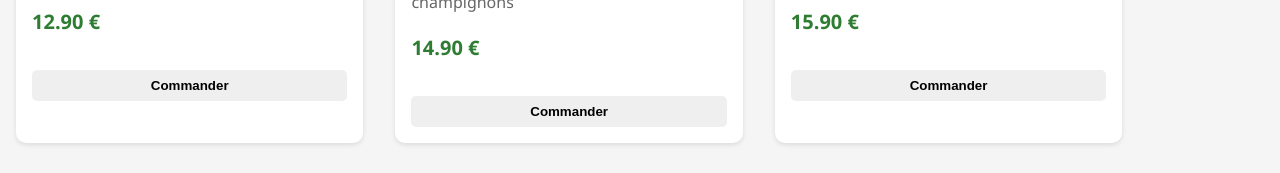
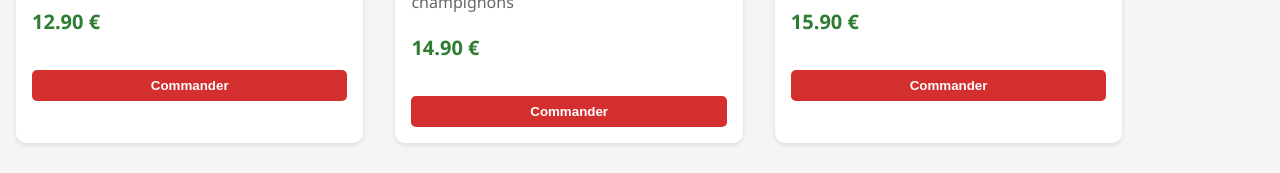
Before and after one commit to Devaldrit/react-init-pizzeria-02, a React (Create React App) app in the folder pizzeria/: page / in a window 1280 px wide. Shown: the part 507-680 px from the top of the page. Built offline with nearby package versions, Linux system fonts and the light colour scheme; grey boxes are pictures that could not be loaded.

Commit message:
reglage du style sur le boutton

```diff
--- a/pizzeria/src/components/Button/Button.js
+++ b/pizzeria/src/components/Button/Button.js
@@ -2,7 +2,7 @@ import classes from "./Button.module.css";
 export function Button(props){
     return(
         <div className={classes["buttons"]}>
-            <button className={classes["btn-order"]} className={classes["btn"]}>Commander</button>
+            <button className={`${classes.order} ${classes.btn}`}>Commander</button>
         </div>
     );
 }
--- a/pizzeria/src/components/Button/Button.module.css
+++ b/pizzeria/src/components/Button/Button.module.css
@@ -12,10 +12,10 @@
     font-weight: bold;
     transition: background-color 0.3s ease;
 }
-.btn-order {
+.order {
     background-color: #d32f2f;
     color: white;
 }
-.btn-order:hover {
+.order:hover {
     background-color: #b71c1c;
 }
```
